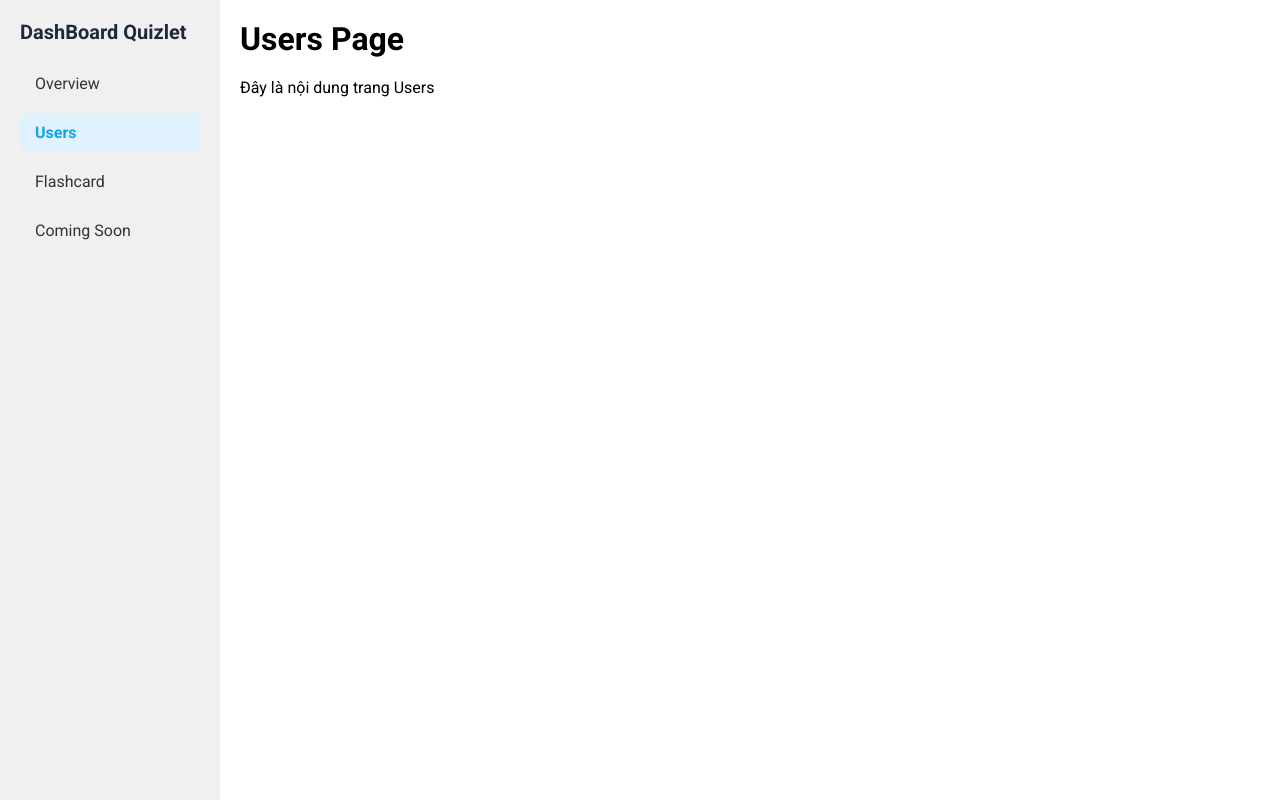
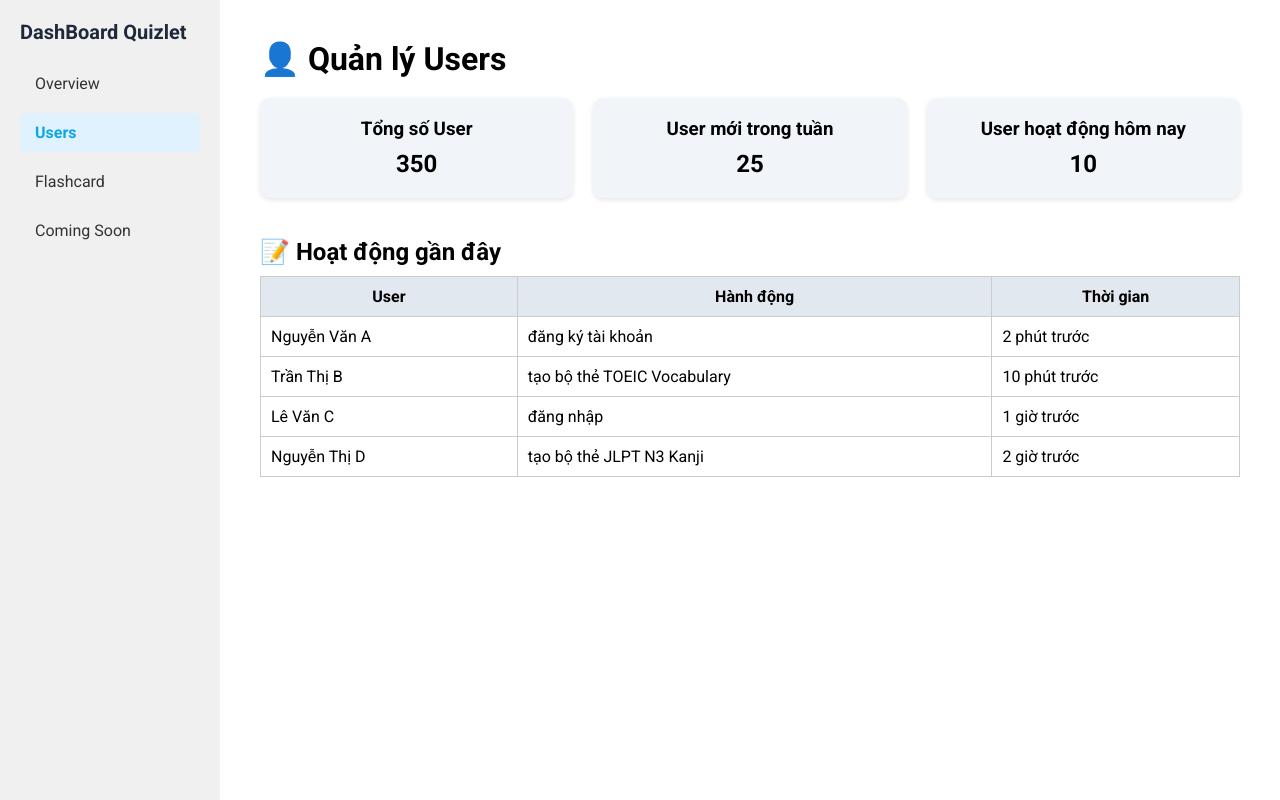
Before and after one commit to tnanh1407/quizletWebApp, a React (Vite) app in the folder FrontEnd/: page /dashboard/user in a window 1280 px wide. Built offline with nearby package versions, Linux system fonts and the light colour scheme.

Commit message:
Thêm .gitignore để bỏ qua node_modules

```diff
--- a/FrontEnd/src/App.jsx
+++ b/FrontEnd/src/App.jsx
@@ -42,7 +42,7 @@
 import SearchFlashcard from "./components/Search/SearchFlashcard/SearchFlashcard.jsx";
 import SearchUsers from "./components/Search/SearchUsers/SearchUsers.jsx";
 import DashBoardLayOut from "./components/Layout/DashBoardLayOut.jsx";
-import DashBoard from "./components/DashBoard/DashBoard.jsx";
+
 // import ClassDetail from "./components/Layout/ClassDetail.jsx";
 import Class from "./components/Navbar/Page/ClassRoom/ClassDetail.jsx";
 import LearningMaterials from "./components/Navbar/Page/ClassRoom/ClassChildren/LearningMaterials/LearningMaterials.jsx";
@@ -51,6 +51,8 @@
 import DashBoardFlashCard from "./components/DashBoard/Flashcard.jsx";
 import DashBoardUsers from "./components/DashBoard/Users.jsx";
 import DashBoardOverview from "./components/DashBoard/Overview.jsx";
+import DashBoardComingSoon from "./components/DashBoard/ComingSoon.jsx";
+
 function App() {
   const [isPadded, setIsPadded] = useState(true);
   const [isAddFlashCard, setIsAddFlashCard] = useState(true);
@@ -146,6 +148,7 @@
           <Route element={<DashBoardLayOut />}>
             <Route path="/dashboard/overview" element={<DashBoardOverview />} />
             <Route path="/dashboard/user" element={<DashBoardUsers />} />
+            <Route path="/dashboard/comingsoon" element={<DashBoardComingSoon />} />
             <Route path="/dashboard/dashboardflashcard" element={<DashBoardFlashCard />} />
           </Route>
 
--- a/FrontEnd/src/components/DashBoard/Flashcard.jsx
+++ b/FrontEnd/src/components/DashBoard/Flashcard.jsx
@@ -1,8 +1,74 @@
-export default function Flashcard() {
+// src/components/Dashboard/DashBoardFlashCards.jsx
+export default function DashBoardFlashCards() {
+  // Demo thống kê
+  const stats = [
+    { title: "Tổng số bộ thẻ", value: 120 },
+    { title: "Bộ thẻ mới trong tuần", value: 15 },
+    { title: "Bộ thẻ được học nhiều nhất", value: "IELTS Vocabulary" },
+  ];
+
+  // Demo danh sách flashcard
+  const flashcards = [
+    { id: 1, title: "TOEIC Vocabulary", owner: "Nguyễn Văn A", created: "2025-09-20", terms: 50 },
+    { id: 2, title: "IELTS Writing Ideas", owner: "Trần Thị B", created: "2025-09-18", terms: 35 },
+    { id: 3, title: "Lập trình ReactJS", owner: "Lê Văn C", created: "2025-09-10", terms: 80 },
+  ];
+
   return (
-    <div>
-      <h1>Flashcard Page</h1>
-      <p>Đây là nội dung trang Flashcard</p>
+    <div style={{ padding: "20px" }}>
+      <h1>📚 Quản lý FlashCards</h1>
+
+      {/* Thẻ thống kê */}
+      <div style={{ display: "flex", gap: "20px", marginTop: "20px" }}>
+        {stats.map((item) => (
+          <div
+            key={item.title}
+            style={{
+              flex: 1,
+              background: "#f1f5f9",
+              padding: "20px",
+              borderRadius: "10px",
+              textAlign: "center",
+              boxShadow: "0 2px 5px rgba(0,0,0,0.1)",
+            }}
+          >
+            <h3>{item.title}</h3>
+            <p style={{ fontSize: "22px", fontWeight: "bold", marginTop: "10px" }}>{item.value}</p>
+          </div>
+        ))}
+      </div>
+
+      {/* Danh sách flashcards */}
+      <div style={{ marginTop: "40px" }}>
+        <h2>📋 Danh sách FlashCards</h2>
+        <table
+          style={{
+            width: "100%",
+            marginTop: "10px",
+            borderCollapse: "collapse",
+            background: "#fff",
+          }}
+        >
+          <thead>
+            <tr style={{ background: "#e2e8f0" }}>
+              <th style={{ padding: "10px", border: "1px solid #ccc" }}>Tên bộ thẻ</th>
+              <th style={{ padding: "10px", border: "1px solid #ccc" }}>Người tạo</th>
+              <th style={{ padding: "10px", border: "1px solid #ccc" }}>Ngày tạo</th>
+              <th style={{ padding: "10px", border: "1px solid #ccc" }}>Số từ</th>
+            </tr>
+          </thead>
+          <tbody>
+            {flashcards.map((f) => (
+              <tr key={f.id}>
+                <td style={{ padding: "10px", border: "1px solid #ccc" }}>{f.title}</td>
+                <td style={{ padding: "10px", border: "1px solid #ccc" }}>{f.owner}</td>
+                <td style={{ padding: "10px", border: "1px solid #ccc" }}>{f.created}</td>
+                <td style={{ padding: "10px", border: "1px solid #ccc" }}>{f.terms}</td>
+              </tr>
+            ))}
+          </tbody>
+        </table>
+      </div>
     </div>
   );
 }
--- a/FrontEnd/src/components/DashBoard/Overview.jsx
+++ b/FrontEnd/src/components/DashBoard/Overview.jsx
@@ -1,9 +1,73 @@
+// src/components/Dashboard/Overview.jsx
+export default function Overview() {
+  // dữ liệu demo
+  const stats = [
+    { title: "Người dùng", value: 120 },
+    { title: "Bộ thẻ", value: 45 },
+    { title: "Thẻ", value: 320 },
+  ];
 
-export default function Overview() {
+  const recentActivities = [
+    { id: 1, user: "Nguyễn Văn A", action: "tạo bộ thẻ", target: "English Basics", time: "2 phút trước" },
+    { id: 2, user: "Trần Thị B", action: "học bộ thẻ", target: "JavaScript", time: "10 phút trước" },
+    { id: 3, user: "Lê Văn C", action: "xem lại bộ thẻ", target: "Math Formulas", time: "30 phút trước" },
+  ];
+
   return (
-    <div>
-      <h1>Overview Page</h1>
-      <p>Đây là nội dung trang Overview</p>
+    <div style={{ padding: "20px" }}>
+      <h1>📊 Tổng quan hệ thống</h1>
+
+      {/* Thẻ thống kê */}
+      <div style={{ display: "flex", gap: "20px", marginTop: "20px" }}>
+        {stats.map((item) => (
+          <div
+            key={item.title}
+            style={{
+              flex: 1,
+              background: "#f1f5f9",
+              padding: "20px",
+              borderRadius: "10px",
+              textAlign: "center",
+              boxShadow: "0 2px 5px rgba(0,0,0,0.1)",
+            }}
+          >
+            <h3>{item.title}</h3>
+            <p style={{ fontSize: "24px", fontWeight: "bold", marginTop: "10px" }}>{item.value}</p>
+          </div>
+        ))}
+      </div>
+
+      {/* Hoạt động gần đây */}
+      <div style={{ marginTop: "40px" }}>
+        <h2>📝 Hoạt động gần đây</h2>
+        <table
+          style={{
+            width: "100%",
+            marginTop: "10px",
+            borderCollapse: "collapse",
+            background: "#fff",
+          }}
+        >
+          <thead>
+            <tr style={{ background: "#e2e8f0" }}>
+              <th style={{ padding: "10px", border: "1px solid #ccc" }}>Người dùng</th>
+              <th style={{ padding: "10px", border: "1px solid #ccc" }}>Hoạt động</th>
+              <th style={{ padding: "10px", border: "1px solid #ccc" }}>Bộ thẻ</th>
+              <th style={{ padding: "10px", border: "1px solid #ccc" }}>Thời gian</th>
+            </tr>
+          </thead>
+          <tbody>
+            {recentActivities.map((activity) => (
+              <tr key={activity.id}>
+                <td style={{ padding: "10px", border: "1px solid #ccc" }}>{activity.user}</td>
+                <td style={{ padding: "10px", border: "1px solid #ccc" }}>{activity.action}</td>
+                <td style={{ padding: "10px", border: "1px solid #ccc" }}>{activity.target}</td>
+                <td style={{ padding: "10px", border: "1px solid #ccc" }}>{activity.time}</td>
+              </tr>
+            ))}
+          </tbody>
+        </table>
+      </div>
     </div>
   );
 }
--- a/FrontEnd/src/components/DashBoard/Users.jsx
+++ b/FrontEnd/src/components/DashBoard/Users.jsx
@@ -1,8 +1,75 @@
+// src/components/Dashboard/DashBoardUsers.jsx
 export default function DashBoardUsers() {
+  // demo thống kê
+  const stats = [
+    { title: "Tổng số User", value: 350 },
+    { title: "User mới trong tuần", value: 25 },
+    { title: "User hoạt động hôm nay", value: 10 },
+  ];
+
+  // demo hoạt động gần đây
+  const recentActivities = [
+    { id: 1, user: "Nguyễn Văn A", action: "đăng ký tài khoản", time: "2 phút trước" },
+    { id: 2, user: "Trần Thị B", action: "tạo bộ thẻ TOEIC Vocabulary", time: "10 phút trước" },
+    { id: 3, user: "Lê Văn C", action: "đăng nhập", time: "1 giờ trước" },
+    { id: 4, user: "Nguyễn Thị D", action: "tạo bộ thẻ JLPT N3 Kanji", time: "2 giờ trước" },
+  ];
+
   return (
-    <div>
-      <h1>Users Page</h1>
-      <p>Đây là nội dung trang Users</p>
+    <div style={{ padding: "20px" }}>
+      <h1>👤 Quản lý Users</h1>
+
+      {/* Thẻ thống kê */}
+      <div style={{ display: "flex", gap: "20px", marginTop: "20px" }}>
+        {stats.map((item) => (
+          <div
+            key={item.title}
+            style={{
+              flex: 1,
+              background: "#f1f5f9",
+              padding: "20px",
+              borderRadius: "10px",
+              textAlign: "center",
+              boxShadow: "0 2px 5px rgba(0,0,0,0.1)",
+            }}
+          >
+            <h3>{item.title}</h3>
+            <p style={{ fontSize: "24px", fontWeight: "bold", marginTop: "10px" }}>
+              {item.value}
+            </p>
+          </div>
+        ))}
+      </div>
+
+      {/* Bảng hoạt động gần đây */}
+      <div style={{ marginTop: "40px" }}>
+        <h2>📝 Hoạt động gần đây</h2>
+        <table
+          style={{
+            width: "100%",
+            marginTop: "10px",
+            borderCollapse: "collapse",
+            background: "#fff",
+          }}
+        >
+          <thead>
+            <tr style={{ background: "#e2e8f0" }}>
+              <th style={{ padding: "10px", border: "1px solid #ccc" }}>User</th>
+              <th style={{ padding: "10px", border: "1px solid #ccc" }}>Hành động</th>
+              <th style={{ padding: "10px", border: "1px solid #ccc" }}>Thời gian</th>
+            </tr>
+          </thead>
+          <tbody>
+            {recentActivities.map((a) => (
+              <tr key={a.id}>
+                <td style={{ padding: "10px", border: "1px solid #ccc" }}>{a.user}</td>
+                <td style={{ padding: "10px", border: "1px solid #ccc" }}>{a.action}</td>
+                <td style={{ padding: "10px", border: "1px solid #ccc" }}>{a.time}</td>
+              </tr>
+            ))}
+          </tbody>
+        </table>
+      </div>
     </div>
   );
 }
--- a/FrontEnd/src/components/Layout/DashBoardLayOut.jsx
+++ b/FrontEnd/src/components/Layout/DashBoardLayOut.jsx
@@ -25,7 +25,7 @@
               </NavLink>
             </li>
             <li>
-              <NavLink to="comingsoon" className={({ isActive }) => isActive ? "active" : ""}>
+              <NavLink to="/dashboard/comingsoon" className={({ isActive }) => isActive ? "active" : ""}>
                 Coming Soon
               </NavLink>
             </li>
--- /dev/null
+++ b/package.json
@@ -0,0 +1,5 @@
+{
+  "dependencies": {
+    "recharts": "^3.2.1"
+  }
+}
```
Also changed, not shown: 2 other files (tests, documents, lock files or other folders).
